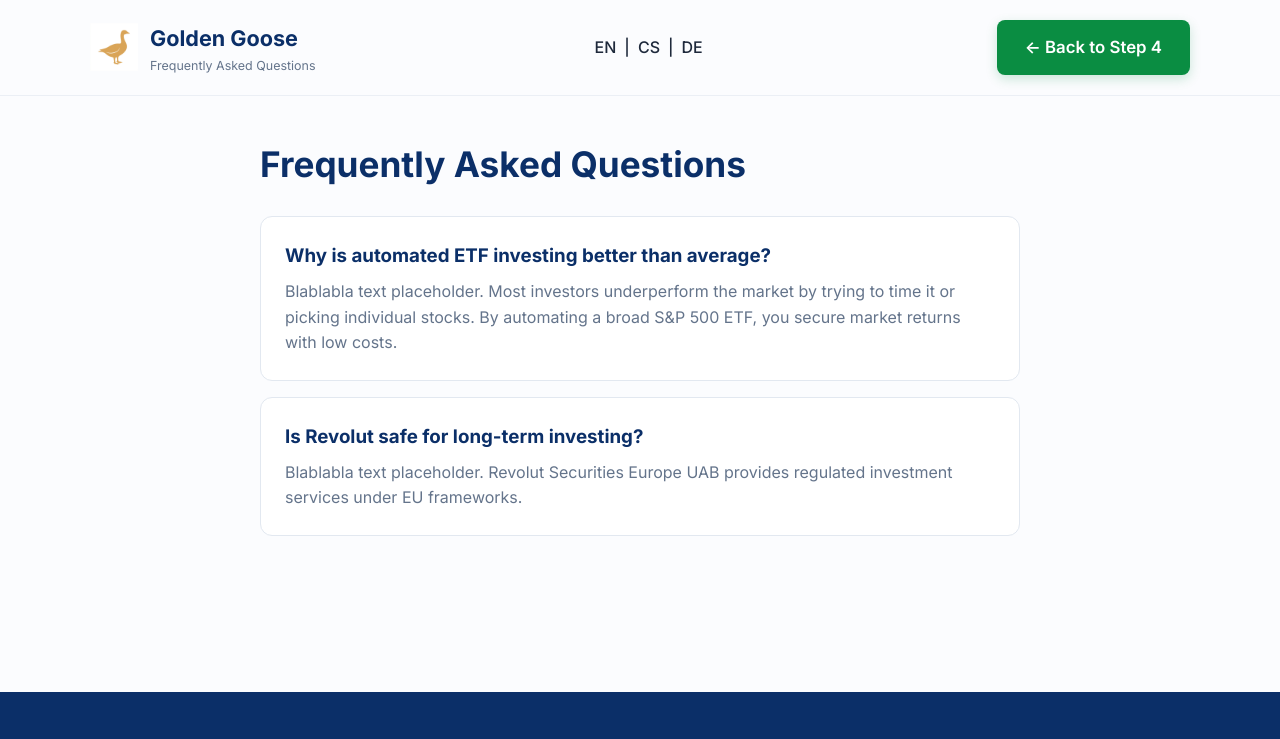
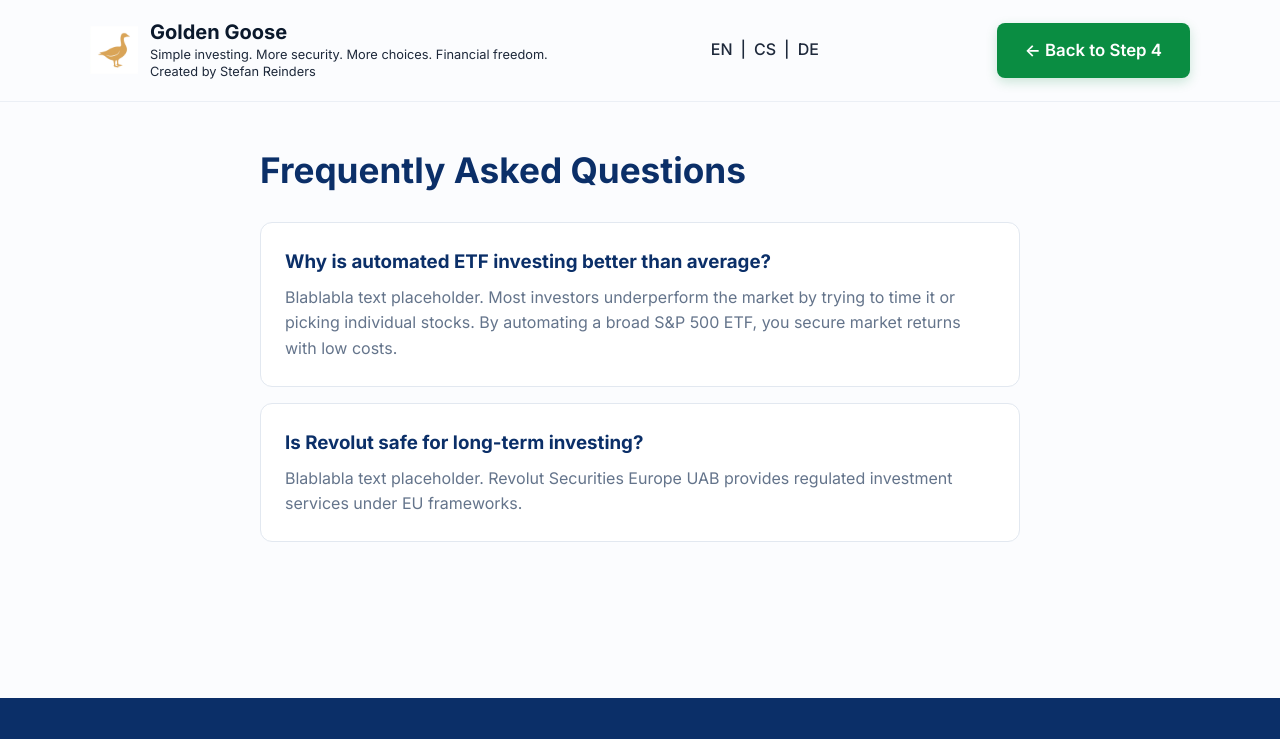
Before and after one commit to denisleblond59-lgtm/goldengooseinvesting, a plain HTML site: page faq.html in a window 1280 px wide. Shown: the top 739 px of the page. Drawn offline with Linux system fonts and the light colour scheme; no server answers.

Commit message:
Enhance header logo text and tagline styling
Updated logo text and tagline styles in the header.

```diff
--- a/faq.html
+++ b/faq.html
@@ -17,9 +17,12 @@
             <a href="index.html" class="logo-group" style="text-decoration: none;">
                 <img src="images/golden-goose-logo.jpeg" alt="Golden Goose Logo" width="48" height="48" style="display: block; object-fit: contain;">
                 <div class="brand-text-block">
-                    <span class="logo-text">Golden Goose</span>
-                    <span class="logo-tagline">Frequently Asked Questions</span>
-                </div>
+  <span class="logo-text" style="font-weight: 700; font-size: 1.25rem; color: #0b192c; display: block; line-height: 1.2;">Golden Goose</span>
+  <span class="logo-tagline" style="font-size: 0.8rem; color: #1e293b; display: block; margin-top: 2px; line-height: 1.35;">
+    Simple investing. More security. More choices. Financial freedom.<br>
+    Created by Stefan Reinders
+  </span>
+</div>
             </a>
             <!-- Sélecteur de langue -->
 <div class="lang-switcher" style="display: inline-flex; gap: 8px; margin-right: 15px; font-weight: 500;">
```
